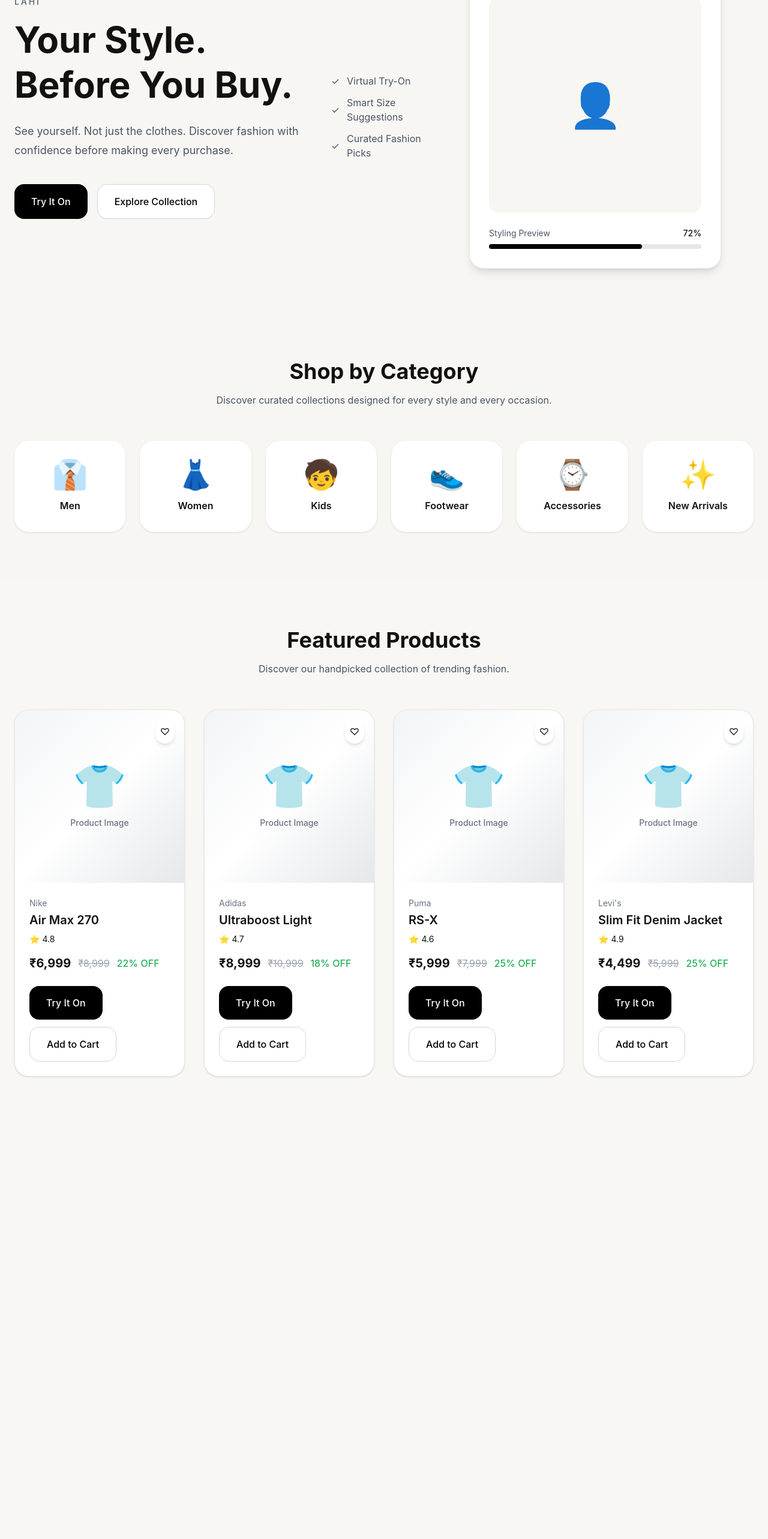
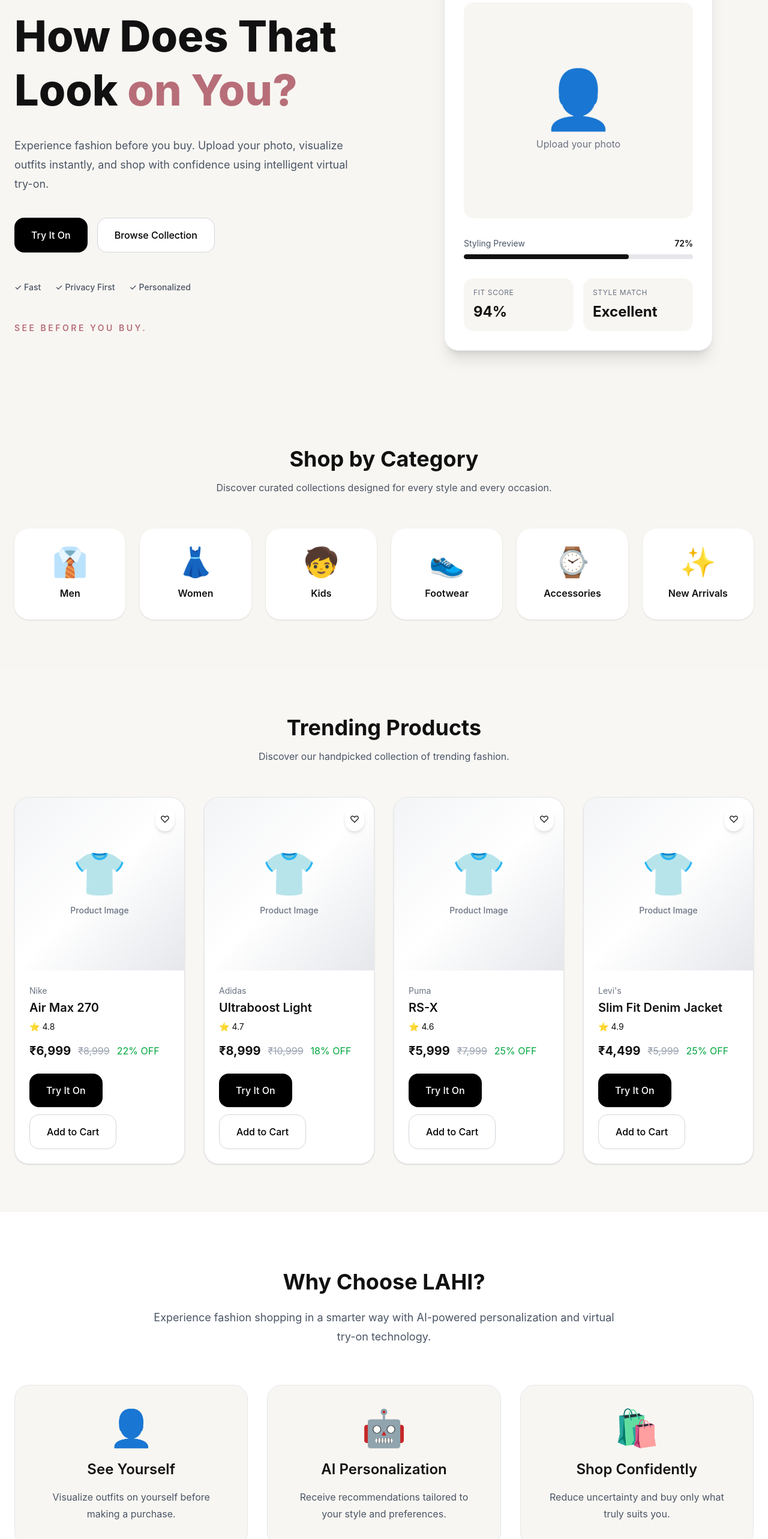
Before and after one commit to Dev-Aayush-Kumar/LAHI, a Next.js app in the folder frontend/: page / in a window 1280 px wide. Shown: the part 234-2800 px from the top of the page at 60% size. Before the commit the page ends 2109 px from the top, so only its background shows below. Built offline with nearby package versions, Linux system fonts and the light colour scheme.

Commit message:
feat: complete premium landing page

```diff
--- a/frontend/app/page.tsx
+++ b/frontend/app/page.tsx
@@ -1,14 +1,20 @@
 import Navbar from "@/components/Navbar";
-import { Hero } from "@/components/Home";
-import Categories from "@/components/Home/Categories";
-import FeaturedProducts from "@/components/Home/FeaturedProducts";
+import {
+  Hero,
+  Categories,
+  TrendingProducts,
+  Footer,
+  WhyLAHI,
+} from "@/components/Home";
 export default function Home() {
   return (
     <>
       <Navbar />
       <Hero />
       <Categories />
-      <FeaturedProducts />
+      <TrendingProducts />
+      <WhyLAHI />
+      <Footer />
     </>
   );
 }
--- a/frontend/components/Home/Footer.tsx
+++ b/frontend/components/Home/Footer.tsx
@@ -0,0 +1,109 @@
+export default function Footer() {
+  return (
+    <footer className="bg-[#111111] text-white">
+
+      <div className="mx-auto max-w-7xl px-6 py-15">
+
+        {/* Brand */}
+
+        <div className="text-center">
+
+          <h2 className="text-4xl font-bold">
+            LAHI
+          </h2>
+
+          <p className="mt-4 text-lg text-gray-300">
+            See Before You Buy.
+          </p>
+
+          <p className="mx-auto mt-6 max-w-2xl text-gray-400 leading-8">
+            Experience fashion before you buy using intelligent
+            virtual try-on technology designed to make online
+            shopping more confident and personalized.
+          </p>
+
+        </div>
+
+        {/* Links */}
+
+        <div className="mt-20 grid gap-12 text-center md:grid-cols-4 md:text-left">
+
+          <div>
+
+            <h3 className="mb-5 text-lg font-semibold">
+              Explore
+            </h3>
+
+            <ul className="space-y-3 text-gray-400">
+
+              <li>Home</li>
+              <li>Products</li>
+              <li>Categories</li>
+
+            </ul>
+
+          </div>
+
+          <div>
+
+            <h3 className="mb-5 text-lg font-semibold">
+              Company
+            </h3>
+
+            <ul className="space-y-3 text-gray-400">
+
+              <li>About</li>
+              <li>Careers</li>
+              <li>Contact</li>
+
+            </ul>
+
+          </div>
+
+          <div>
+
+            <h3 className="mb-5 text-lg font-semibold">
+              Resources
+            </h3>
+
+            <ul className="space-y-3 text-gray-400">
+
+              <li>Documentation</li>
+              <li>Privacy Policy</li>
+              <li>Terms of Service</li>
+
+            </ul>
+
+          </div>
+
+          <div>
+
+            <h3 className="mb-5 text-lg font-semibold">
+              Connect
+            </h3>
+
+            <ul className="space-y-3 text-gray-400">
+
+              <li>GitHub</li>
+              <li>LinkedIn</li>
+              <li>Email</li>
+
+            </ul>
+
+          </div>
+
+        </div>
+
+        {/* Bottom */}
+
+        <div className="mt-10 border-t border-gray-800 pt-8 text-center text-sm text-gray-500">
+
+          © 2026 LAHI. Built with ❤️ using Next.js & TypeScript.
+
+        </div>
+
+      </div>
+
+    </footer>
+  );
+}
--- a/frontend/components/Home/Hero.tsx
+++ b/frontend/components/Home/Hero.tsx
@@ -1,59 +1,71 @@
 import Button from "@/components/Shared/Button";
+
 export default function Hero() {
   return (
     <section className="bg-[#F8F6F2]">
-      <div className="mx-auto flex min-h-[85vh] max-w-7xl flex-col items-center px-6 py-12 lg:flex-row">
+      <div className="mx-auto flex min-h-[85vh] max-w-7xl flex-col items-center justify-between gap-16 px-6 py-20 lg:flex-row">
 
-        {/* LEFT */}
-        <div className="w-full text-center lg:w-1/2 lg:text-left">
-          <p className="mb-4 text-sm font-semibold uppercase tracking-[0.2em] text-gray-500">
-            LAHI
+        {/* ================= LEFT ================= */}
+        <div className="w-full lg:w-1/2">
+
+          <span className="inline-flex items-center rounded-full bg-white px-5 py-2 text-sm font-medium text-gray-600 shadow-sm">
+            ✨ Virtual Fashion Try-On
+          </span>
+
+          <h1 className="mt-8 text-5xl font-extrabold leading-tight text-[#111111] md:text-7xl">
+            How Does That Look{" "}
+            <span className="text-[#B76E79]">
+              on You?
+            </span>
+          </h1>
+
+          <p className="mt-8 max-w-xl text-lg leading-8 text-gray-600">
+            Experience fashion before you buy.
+            Upload your photo, visualize outfits instantly,
+            and shop with confidence using intelligent virtual try-on.
           </p>
 
-          <h1 className="text-4xl font-bold leading-tight text-[#111111] sm:text-5xl lg:text-6xl">
-            Your Style.
-            <br />
-            Before You Buy.
-          </h1>
+          <div className="mt-10 flex flex-col gap-4 sm:flex-row">
 
-          <p className="mx-auto mt-6 max-w-lg text-lg leading-8 text-gray-600 lg:mx-0">
-            See yourself. Not just the clothes.
-            Discover fashion with confidence before making every purchase.
-          </p>
-
-          <div className="mt-10 flex flex-col gap-4 sm:flex-row sm:justify-center lg:justify-start">
-            <Button>
+            <Button variant="primary">
               Try It On
             </Button>
 
             <Button variant="secondary">
-              Explore Collection
+              Browse Collection
             </Button>
-          </div>
-        </div>
-        <div className="mt-8 flex flex-col gap-3 text-gray-600">
-
-  <div className="flex items-center gap-3">
-    <span>✓</span>
-    <span>Virtual Try-On</span>
-  </div>
-
-  <div className="flex items-center gap-3">
-    <span>✓</span>
-    <span>Smart Size Suggestions</span>
-  </div>
-
-  <div className="flex items-center gap-3">
-    <span>✓</span>
-    <span>Curated Fashion Picks</span>
-  </div>
 
           </div>
 
-        {/* RIGHT */}
-        <div className="mt-12 flex w-full justify-center lg:mt-0 lg:w-1/2">
-          <div className="w-[420px] rounded-3xl border border-gray-200 bg-white p-8 shadow-lg">
+          <div className="mt-12 flex flex-wrap gap-6 text-sm font-medium text-gray-600">
+
+            <span className="flex items-center gap-2">
+              ✓ Fast
+            </span>
+
+            <span className="flex items-center gap-2">
+              ✓ Privacy First
+            </span>
+
+            <span className="flex items-center gap-2">
+              ✓ Personalized
+            </span>
+
+          </div>
+
+          <p className="mt-12 text-sm font-semibold uppercase tracking-[0.25em] text-[#B76E79]">
+            See Before You Buy.
+          </p>
+
+        </div>
+
+        {/* ================= RIGHT ================= */}
+        <div className="flex w-full justify-center lg:w-1/2">
+
+          <div className="w-full max-w-md rounded-3xl border border-gray-200 bg-white p-8 shadow-xl">
+
             <div className="mb-6 flex items-center justify-between">
+
               <h3 className="text-xl font-semibold text-[#111111]">
                 Your Look
               </h3>
@@ -61,28 +73,77 @@
               <span className="rounded-full bg-green-100 px-3 py-1 text-sm font-medium text-green-700">
                 Live Preview
               </span>
+
             </div>
 
-    <div className="flex h-[360px] items-center justify-center rounded-2xl bg-[#F8F6F2] text-7xl">
+            <div className="flex h-[360px] items-center justify-center rounded-2xl bg-[#F8F6F2]">
+
+              <div className="text-center">
+
+                <div className="text-8xl">
                   👤
                 </div>
 
-    <div className="mt-6">
+                <p className="mt-4 text-gray-500">
+                  Upload your photo
+                </p>
+
+              </div>
+
+            </div>
+
+            <div className="mt-8">
+
               <div className="mb-2 flex items-center justify-between text-sm">
+
                 <span className="text-gray-600">
                   Styling Preview
                 </span>
 
-        <span className="font-medium">
+                <span className="font-semibold text-[#111111]">
                   72%
                 </span>
+
               </div>
 
-      <div className="h-2 rounded-full bg-gray-200">
-        <div className="h-2 w-[72%] rounded-full bg-black"></div>
+              <div className="h-2 overflow-hidden rounded-full bg-gray-200">
+
+                <div className="h-full w-[72%] rounded-full bg-[#111111]"></div>
+
               </div>
+
             </div>
+
+            <div className="mt-8 grid grid-cols-2 gap-4">
+
+              <div className="rounded-2xl bg-[#F8F6F2] p-4">
+
+                <p className="text-xs uppercase tracking-wider text-gray-500">
+                  Fit Score
+                </p>
+
+                <p className="mt-2 text-2xl font-bold">
+                  94%
+                </p>
+
               </div>
+
+              <div className="rounded-2xl bg-[#F8F6F2] p-4">
+
+                <p className="text-xs uppercase tracking-wider text-gray-500">
+                  Style Match
+                </p>
+
+                <p className="mt-2 text-2xl font-bold">
+                  Excellent
+                </p>
+
+              </div>
+
+            </div>
+
+          </div>
+
         </div>
 
       </div>
--- a/frontend/components/Home/FeaturedProducts.tsx
+++ b/frontend/components/Home/TrendingProducts.tsx
@@ -1,15 +1,15 @@
 import ProductCard from "@/components/Product/ProductCard";
 import { products } from "@/data/products";
-export default function FeaturedProducts() {
-  const featuredProducts = products.filter(
-  (product) => product.featured
+export default function TrendingProducts() {
+  const TrendingProducts = products.filter(
+  (product) => product.isTrending
 );
   return (
     <section className="py-20">
       <div className="mx-auto max-w-7xl px-6">
 
         <h2 className="text-center text-4xl font-bold">
-          Featured Products
+          Trending Products
         </h2>
 
         <p className="mx-auto mt-4 max-w-2xl text-center text-gray-600">
--- /dev/null
+++ b/frontend/components/Home/WhyLAHI.tsx
@@ -0,0 +1,70 @@
+export default function WhyLAHI() {
+  const features = [
+    {
+      icon: "👤",
+      title: "See Yourself",
+      description:
+        "Visualize outfits on yourself before making a purchase.",
+    },
+    {
+      icon: "🤖",
+      title: "AI Personalization",
+      description:
+        "Receive recommendations tailored to your style and preferences.",
+    },
+    {
+      icon: "🛍️",
+      title: "Shop Confidently",
+      description:
+        "Reduce uncertainty and buy only what truly suits you.",
+    },
+  ];
+
+  return (
+    <section className="bg-white py-24">
+      <div className="mx-auto max-w-7xl px-6">
+
+        <div className="text-center">
+
+          <h2 className="text-4xl font-bold text-[#111111]">
+            Why Choose LAHI?
+          </h2>
+
+          <p className="mx-auto mt-6 max-w-3xl text-lg leading-8 text-gray-600">
+            Experience fashion shopping in a smarter way with
+            AI-powered personalization and virtual try-on technology.
+          </p>
+
+        </div>
+
+        <div className="mt-16 grid gap-8 md:grid-cols-3">
+
+          {features.map((feature) => (
+
+            <div
+              key={feature.title}
+              className="rounded-3xl border border-gray-200 bg-[#F8F6F2] p-10 text-center transition-all duration-300 hover:-translate-y-2 hover:shadow-xl"
+            >
+
+              <div className="text-6xl">
+                {feature.icon}
+              </div>
+
+              <h3 className="mt-6 text-2xl font-semibold text-[#111111]">
+                {feature.title}
+              </h3>
+
+              <p className="mt-4 leading-7 text-gray-600">
+                {feature.description}
+              </p>
+
+            </div>
+
+          ))}
+
+        </div>
+
+      </div>
+    </section>
+  );
+}
--- a/frontend/components/Home/index.ts
+++ b/frontend/components/Home/index.ts
@@ -1 +1,5 @@
 export { default as Hero } from "./Hero";
+export { default as Categories } from "./Categories";
+export { default as TrendingProducts } from "./TrendingProducts";
+export { default as Footer } from "./Footer";
+export { default as WhyLAHI } from "./WhyLAHI";
--- a/frontend/components/Shared/Button/Button.tsx
+++ b/frontend/components/Shared/Button/Button.tsx
@@ -18,10 +18,10 @@
 
   const variants = {
     primary:
-      "bg-black text-white hover:opacity-90",
+      "bg-black text-white hover:opacity-70",
 
     secondary:
-      "border border-gray-300 bg-white text-black hover:bg-gray-100",
+      "border border-gray-300 bg-white text-black hover:bg-yellow-100",
   };
 
   return (
--- a/frontend/types/product.ts
+++ b/frontend/types/product.ts
@@ -7,5 +7,5 @@
   rating: number;
   image: string;
   category: string;
-  featured: boolean;
+  isTrending: boolean;
 }
```
Also changed, not shown: frontend/data/products.ts (+4 -4 lines). Lines whose indentation alone changed are shown as unchanged.
